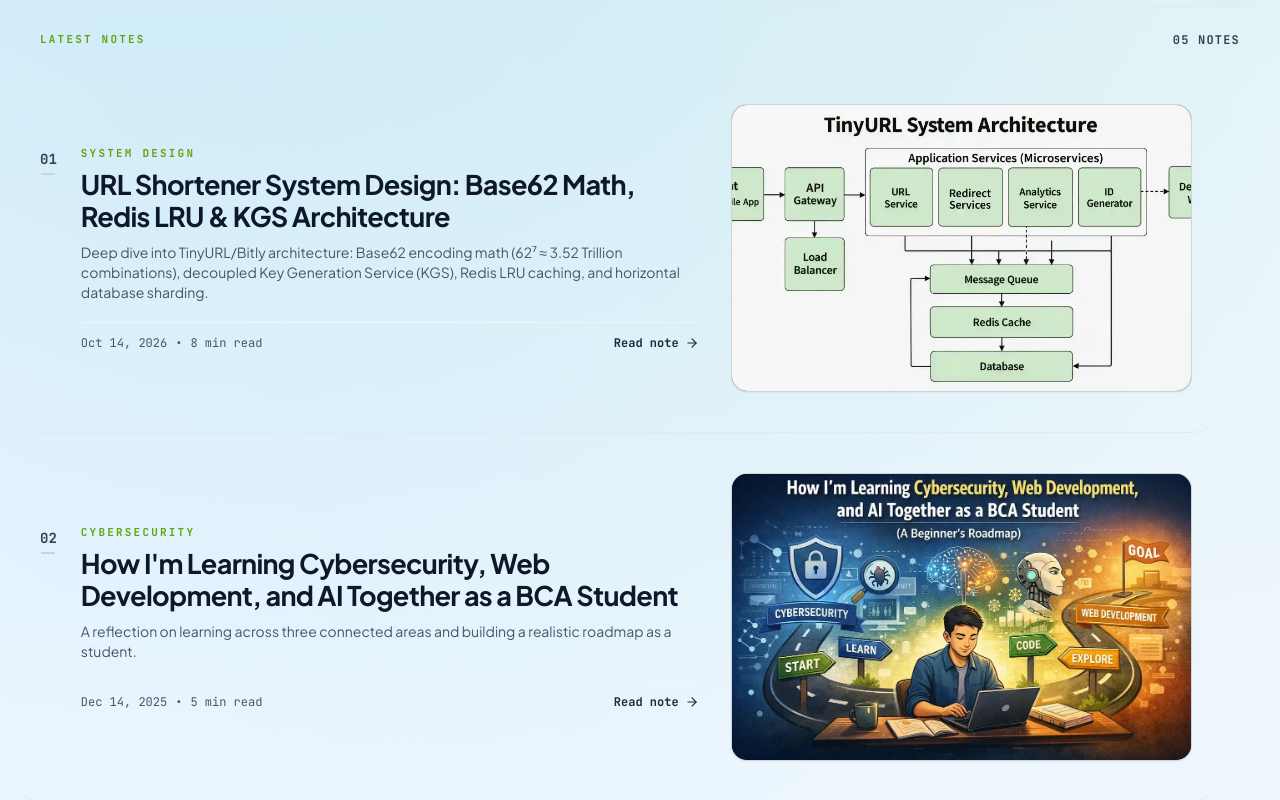
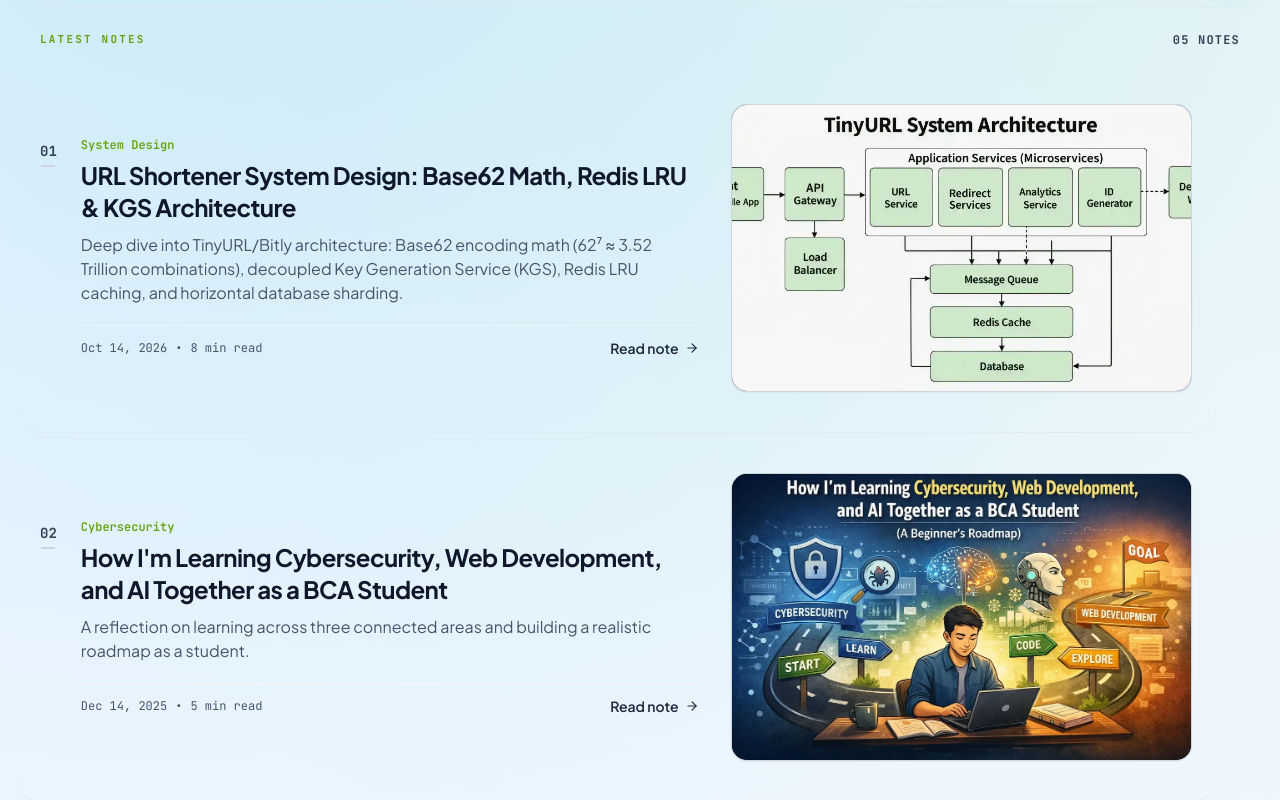
Before and after one commit to nikhilxagr/Dev-Portfolio, a React (Vite) app in the folder frontend/: page /blog in a window 1280 px wide. Shown: the part 800-1600 px from the top of the page. Built offline with nearby package versions, Linux system fonts and the light colour scheme; no server answers.

Commit message:
style(cards): refine BlogCard typography, metadata contrast, and tracking

```diff
--- a/frontend/src/components/ui/BlogCard.jsx
+++ b/frontend/src/components/ui/BlogCard.jsx
@@ -60,29 +60,29 @@ const BlogCard = ({
           {/* Details */}
           <div className="flex-1 min-w-0">
             {/* Category Eyebrow */}
-            <p className="font-mono text-[10px] sm:text-[11px] font-bold uppercase tracking-[0.2em] text-lime-600 dark:text-lime-400 transition-all duration-300 group-hover:tracking-[0.25em]">
+            <p className="font-mono text-xs font-semibold text-lime-600 dark:text-lime-400">
               {categoryName}
             </p>
 
-            {/* Title in Clean Font Outfit Title Case */}
-            <h3 className="mt-1.5 font-outfit text-xl sm:text-2xl lg:text-[27px] font-bold text-slate-900 dark:text-white leading-snug tracking-tight transition-colors duration-300 group-hover:text-lime-600 dark:group-hover:text-lime-400">
+            {/* Title in Clean Font Display Title Case */}
+            <h3 className="mt-1.5 font-display text-xl sm:text-2xl font-bold text-slate-900 dark:text-white leading-snug tracking-tight transition-colors duration-300 group-hover:text-lime-600 dark:group-hover:text-lime-400">
               {blog.title}
             </h3>
 
-            {/* Excerpt in Clean Font Jakarta */}
-            <p className="mt-2.5 font-jakarta text-xs sm:text-sm text-slate-600 dark:text-zinc-400 font-normal leading-relaxed line-clamp-2 sm:line-clamp-3">
+            {/* Excerpt in Clean Body Font */}
+            <p className="mt-2.5 text-sm sm:text-base text-slate-600 dark:text-zinc-400 font-normal leading-relaxed line-clamp-2 sm:line-clamp-3">
               {blog.excerpt || blog.content}
             </p>
 
             {/* Bottom Meta & Action */}
             <div className="mt-5 flex flex-wrap items-center justify-between gap-3 pt-3 border-t border-slate-100 dark:border-white/[0.04]">
-              <div className="flex items-center gap-2 font-mono text-[11px] sm:text-xs text-slate-500 dark:text-zinc-400">
+              <div className="flex items-center gap-2 font-mono text-xs text-slate-500 dark:text-zinc-400">
                 <span>{formattedDate}</span>
                 <span>•</span>
                 <span>{readTime}</span>
               </div>
 
-              <div className="inline-flex items-center gap-1.5 font-mono text-xs font-bold text-slate-800 dark:text-zinc-200 transition-colors duration-300 group-hover:text-lime-600 dark:group-hover:text-lime-400">
+              <div className="inline-flex items-center gap-1.5 text-sm font-semibold text-slate-800 dark:text-zinc-200 transition-colors duration-300 group-hover:text-lime-600 dark:group-hover:text-lime-400">
                 <span>Read note</span>
                 <ArrowRight
                   size={14}
```
